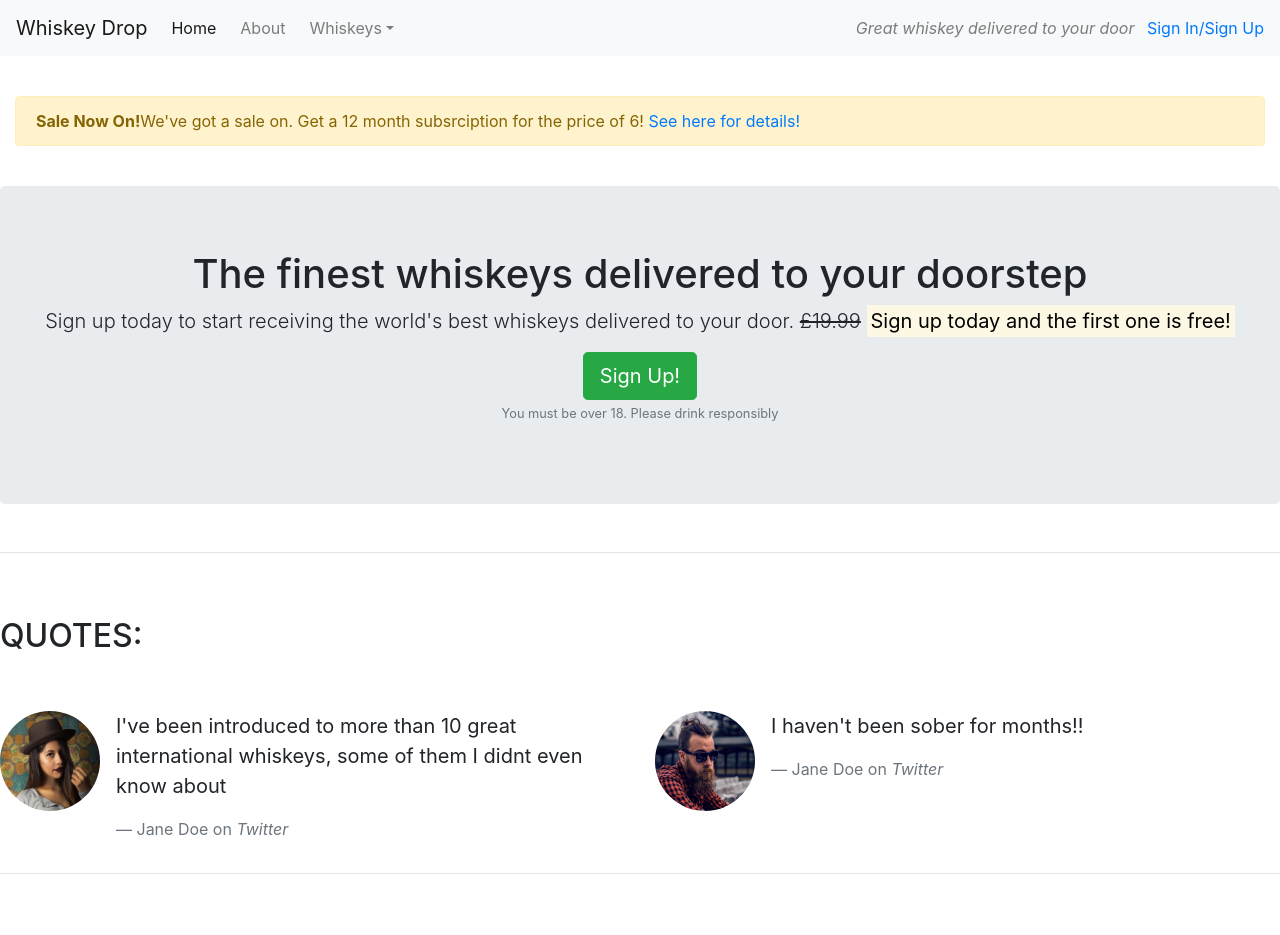
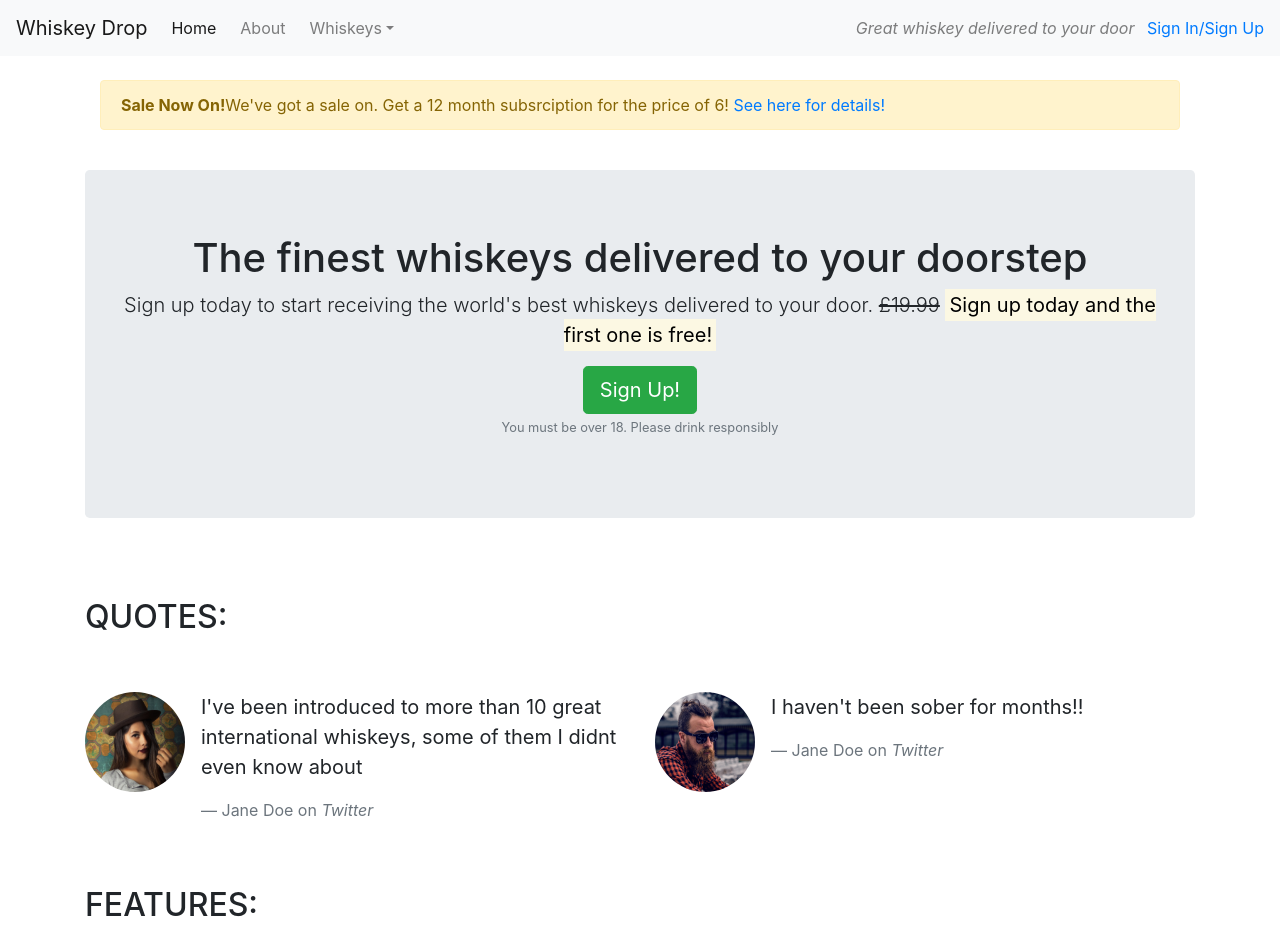
Before and after one commit to oliversevents/BootstrappingTutorial, a plain HTML site: page index.html in a window 1280 px wide. Shown: the top 935 px of the page. Drawn offline with nearby package versions, Linux system fonts and the light colour scheme.

Commit message:
CSS created, page divided into containers

```diff
--- /dev/null
+++ b/css/style.css
@@ -0,0 +1,13 @@
+body {
+
+}
+
+.alert-container {}
+
+.callout-container {}
+
+.quotes-container {}
+
+.feature-container {}
+
+.favourites-container {}
--- a/index.html
+++ b/index.html
@@ -6,6 +6,8 @@
     <title>Whiskey Drop | Taste a new whiskey every month</title>
     <link rel="stylesheet" href="https://stackpath.bootstrapcdn.com/bootstrap/4.5.0/css/bootstrap.min.css" integrity="sha384-9aIt2nRpC12Uk9gS9baDl411NQApFmC26EwAOH8WgZl5MYYxFfc+NcPb1dKGj7Sk" crossorigin="anonymous">
     <link rel="stylesheet" href="https://use.fontawesome.com/releases/v5.6.1/css/all.css" integrity="sha384-gfdkjb5BdAXd+lj+gudLWI+BXq4IuLW5IT+brZEZsLFm++aCMlF1V92rMkPaX4PP" crossorigin="anonymous">
+    <link href="https://fonts.googleapis.com/css2?family=Roboto:wght@400;700&display=swap" rel="stylesheet">
+    <link rel="stylesheet" href="ccc/stle.css" type="text/css">
 </head>
 <body>
     <nav class="navbar navbar-light bg-light navbar-expand-sm">
@@ -36,7 +38,7 @@
             <a href="/login">Sign In/Sign Up</a>
         </div>
     </nav>
-   <article class="container mt-3"></article>
+   <div class="container alert-container">
         <div class="row d-none d-sm-inline">
             <div class="col-12">
                 <div class="alert alert-warning">
@@ -44,7 +46,9 @@
                 </div>
             </div>
         </div>
+   </div>
         <!-- Callout -->
+    <div class="container callout-container">
         <div class="row">
           <div class="col-12">
             <section class="callout jumbotron text-center">
@@ -58,8 +62,9 @@
           </div>
         </div>
         <!-- /.callout -->
-        <hr>
+    </div>
         <!-- Quotes -->
+    <div class="container quotes-container">
         <section class="quotes">
             <div class="row">
                 <div class="col-12 my-5">
@@ -96,8 +101,9 @@
             </div>
         </section>
         <!-- /.quotes -->
-        <hr>
+    </div>
         <!-- Features -->
+    <div class="container features-container">
         <section class="features">
             <div class="row">
                 <div class="col-12 my-5">
@@ -129,6 +135,8 @@
             </div>
             <!-- /.features -->
         </section>
+    </div>
+    <div class="container favourites-container">
         <section class="favourites">
         <!-- Favourites -->
             <div class="row">
@@ -174,7 +182,7 @@
             </table>
         <!-- /.Favourites -->
         </section>
-    </article>
+    </div>
 
     <div class="modal" tabindex="-1" role="dialog" id="signUpModal">
          <div class="modal-dialog">
```
